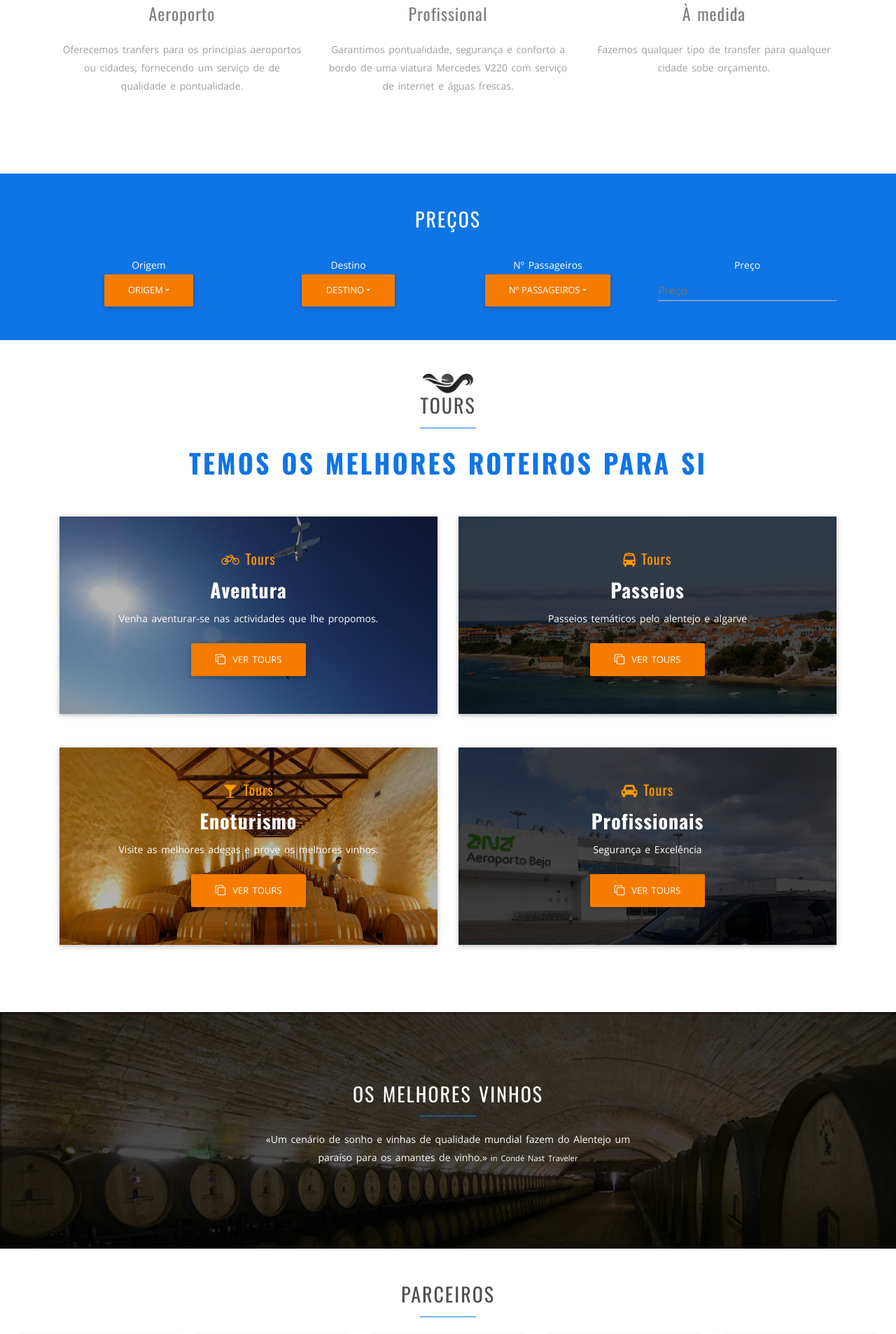
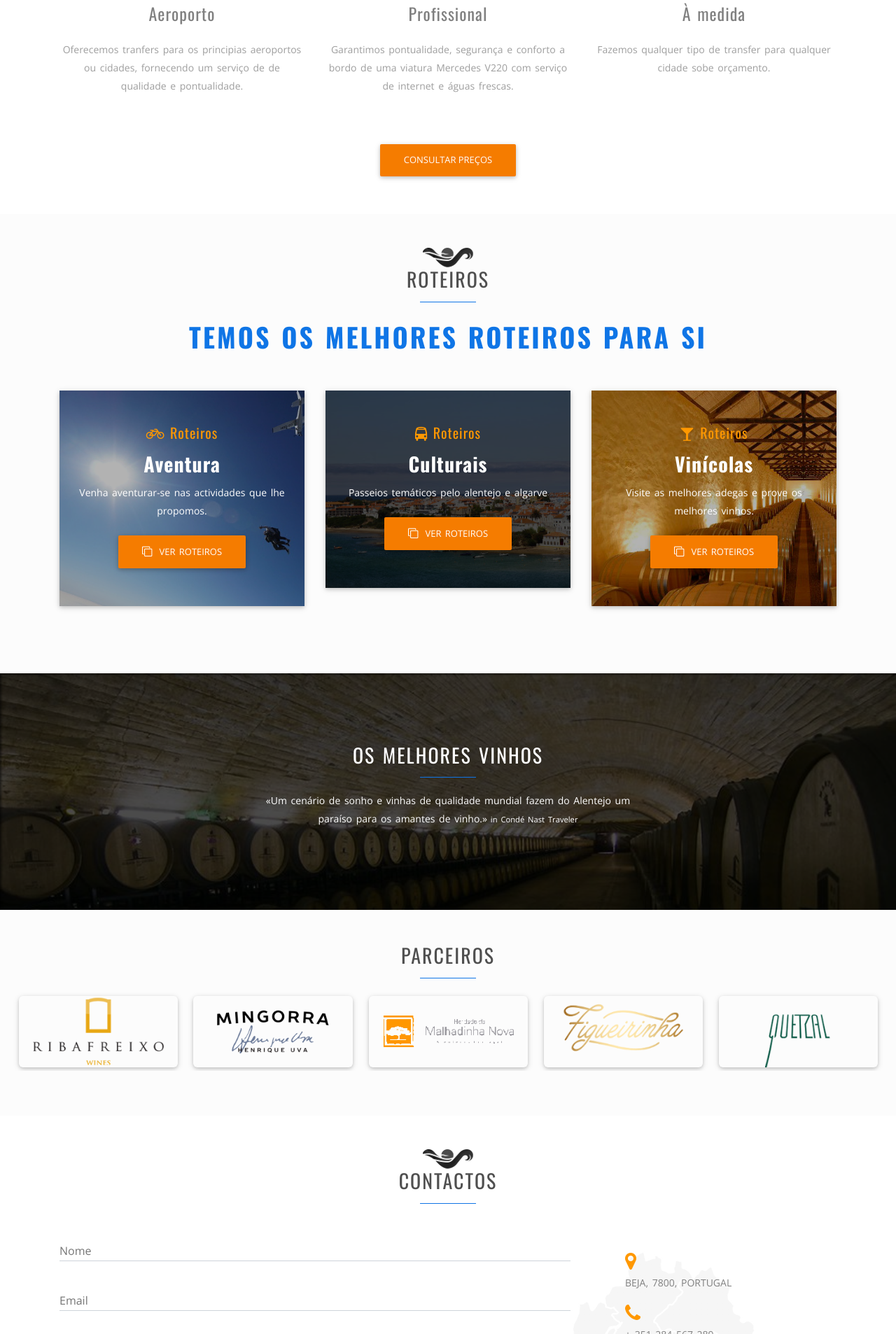
Before and after one commit to nmilho/lsa, a PHP site: page / in a window 1280 px wide. Shown: the part 1544-3450 px from the top of the page at 70% size. Run offline with PHP 8.4, Linux system fonts and the light colour scheme.

Commit message:
[WIP] modal de precos

```diff
--- a/css/carousel.css
+++ b/css/carousel.css
@@ -21,16 +21,16 @@
     background-position: center center;
 }
 #landing-carousel .carousel-item:nth-child(1) {
-    background-image: url("/photos/vinha04.jpg");
+    background-image: url("/photos/girasol.jpg");
 }
 #landing-carousel .carousel-item:nth-child(2) {
-    background-image: url("/photos/vinha03.jpg");
+    background-image: url("/photos/outono.jpg");
 }
 #landing-carousel .carousel-item:nth-child(3) {
-    background-image: url("/photos/balao.jpg");
+    background-image: url("/photos/alqueva.jpg");
 }
 #landing-carousel .carousel-item:nth-child(4) {
-    background-image: url("/photos/vinha02.jpg");
+    background-image: url("/photos/ralo.jpg");
 }
 
 #landing-carousel.carousel .carousel-indicators li {
--- a/css/style.css
+++ b/css/style.css
@@ -195,3 +195,8 @@
 .blue-text {
 	color: #0f75e6 !important;
 }
+
+
+.w-auto {
+	width: auto;
+}
--- a/index.html
+++ b/index.html
@@ -60,7 +60,7 @@
                     </li>
 
                     <li class="nav-item">
-                        <a class="nav-link smooth-scroll" href="#tours">Tours</a>
+                        <a class="nav-link smooth-scroll" href="#tours">Roteiros</a>
                     </li>
 
                     <li class="nav-item">
@@ -315,101 +315,18 @@
                         </div>
                         <!--Grid column-->
 
+                        <!--Grid column-->
+                        <div class="col-md-12">
+                            <button type="button" class="btn btn-orange" data-toggle="modal" data-target="#transfersprice">
+                                Consultar Preços
+                            </button>
+                        </div>
+                        <!--Grid column-->
                     </div>
                     <!--Grid row-->
                 </div>
             </section>
             <!--./Section: Transfers-->
-
-            <!--Section: TransfersPrice-->
-            <section id="transferesprice" class="blue py-5 text-center">
-                <div class="container">
-                    <h2 class="titlenoimg white-text">
-                        Preços
-                    </h2>
-                    <div class="row">
-                        <div class="col-md-3 origem">
-                            <span class="white-text">
-                                Origem<br/>
-                            </span>
-                            <!-- Origem dropdown -->
-                            <div class="btn-group">
-                                <button class="btn origem btn-orange dropdown-toggle" type="button" data-toggle="dropdown" aria-haspopup="true" aria-expanded="false">Origem</button>
-
-                                <div class="dropdown-menu origem">
-                                    <a class="dropdown-item" data-destino="Beja" href="#/">Albufeira</a>
-                                    <a class="dropdown-item" data-destino="Todos" href="#/">Beja</a>
-                                    <a class="dropdown-item" data-destino="Beja"  href="#/">Évora</a>
-                                    <a class="dropdown-item" data-destino="Beja" href="#/">Faro Apt</a>
-                                    <a class="dropdown-item" data-destino="Beja" href="#/">Lagos</a>
-                                    <a class="dropdown-item" data-destino="Beja" href="#/">Lisboa Apt</a>
-                                    <a class="dropdown-item" data-destino="Beja" href="#/">Sevilha</a>
-                                    <a class="dropdown-item" data-destino="Beja" href="#/">Sines</a>
-                                    <a class="dropdown-item" data-destino="Beja" href="#/">V. Real Stº António</a>
-                                    <a class="dropdown-item" data-destino="Beja" href="#/">Zambujeira</a>
-                                    <a class="dropdown-item" href="#/">Outro</a>
-                                </div>
-                            </div>
-                            <!--./ Origem dropdown -->
-                        </div>
-                        <div class="col-md-3 destino">
-                            <span class="white-text">
-                                Destino<br/>
-                            </span>
-                            <!-- Destino dropdown -->
-                            <div class="btn-group">
-                                <button class="btn destino btn-orange dropdown-toggle" type="button" data-toggle="dropdown" aria-haspopup="true" aria-expanded="false">Destino</button>
-
-                                <div class="dropdown-menu destino">
-                                    <a class="dropdown-item" data-origem="Beja" href="#/">Albufeira</a>
-                                    <a class="dropdown-item" data-origem="Todas" href="#/">Beja</a>
-                                    <a class="dropdown-item" data-origem="Beja"  href="#/">Évora</a>
-                                    <a class="dropdown-item" data-origem="Beja" href="#/">Faro Apt</a>
-                                    <a class="dropdown-item" data-origem="Beja" href="#/">Lagos</a>
-                                    <a class="dropdown-item" data-origem="Beja" href="#/">Lisboa Apt</a>
-                                    <a class="dropdown-item" data-origem="Beja" href="#/">Sevilha</a>
-                                    <a class="dropdown-item" data-origem="Beja" href="#/">Sines</a>
-                                    <a class="dropdown-item" data-origem="Beja" href="#/">V. Real Stº António</a>
-                                    <a class="dropdown-item" data-origem="Beja" href="#/">Zambujeira</a>
-                                    <a class="dropdown-item" href="#/">Outro</a>
-                                </div>
-                            </div>
-                            <!--./ Destino dropdown -->
-                        </div>
-                        <div class="col-md-3 passageiros">
-                            <span class="white-text">
-                                Nº Passageiros<br/>
-                            </span>
-                            <!-- Passageiros dropdown -->
-                            <div class="btn-group">
-                                <button class="btn passageiros btn-orange dropdown-toggle" type="button" data-toggle="dropdown" aria-haspopup="true" aria-expanded="false">Nº Passageiros</button>
-
-                                <div class="dropdown-menu passageiros">
-                                    <a class="dropdown-item" href="#/">1-4</a>
-                                    <a class="dropdown-item" href="#/">5-7</a>
-                                </div>
-                            </div>
-                            <!--./ Origem dropdown -->
-                        </div>
-                        <div class="col-md-3 preco">
-                            <span class="white-text">
-                                Preço<br/>
-                            </span>
-                            <!-- Preco input -->
-                            <div class="md-form mt-0">
-                                <input type="text" id="inputPreco" class="form-control" disabled>
-                                <label for="inputPreco" class="disabled">Preço</label>
-                            </div>
-                        </div>
-                    </div>
-                </div>
-            </section>
-            <!--./Section: TransfersPrice-->
-
-
-
-
-
 
 
 
@@ -419,14 +336,14 @@
             <section id="tours" class="text-center py-5">
                 <div class="container">
                     <!-- Heading -->
-                    <h2 class="title dark-grey-text">Tours</h2>
+                    <h2 class="title dark-grey-text">Roteiros</h2>
                     <p class="subtitle blue-text mb-5">Temos os melhores roteiros para si</p>
 
                     <!--Grid row-->
                     <div class="row">
 
                         <!--Grid column-->
-                        <div class="col-md-6 mb-5">
+                        <div class="col-md-4 mb-5">
 
                             <!-- Card -->
                             <div class="card card-image" style="background-image: url(/photos/aventura.jpg);">
@@ -434,10 +351,10 @@
                                 <!-- Content -->
                                 <div class="text-white text-center d-flex align-items-center rgba-black-light py-5 px-4">
                                     <div class="w-100">
-                                        <h5 class="orange-text"><i class="fa fa-bicycle"></i> Tours</h5>
+                                        <h5 class="orange-text"><i class="fa fa-bicycle"></i> Roteiros</h5>
                                         <h3 class="card-title pt-2"><strong>Aventura</strong></h3>
                                         <p>Venha aventurar-se nas actividades que lhe propomos.</p>
-                                        <a class="btn btn-orange"><i class="fa fa-clone left"></i> Ver Tours</a>
+                                        <a class="btn btn-orange"><i class="fa fa-clone left"></i> Ver Roteiros</a>
                                     </div>
                                 </div>
                                 <!-- Content -->
@@ -449,7 +366,7 @@
                         <!--Grid column-->
 
                         <!--Grid column-->
-                        <div class="col-md-6 mb-5">
+                        <div class="col-md-4 mb-5">
 
                             <!-- Card -->
                             <div class="card card-image" style="background-image: url(/photos/passeios.jpg);">
@@ -457,10 +374,10 @@
                                 <!-- Content -->
                                 <div class="text-white text-center d-flex align-items-center rgba-black-strong py-5 px-4">
                                     <div class="w-100">
-                                        <h5 class="orange-text"><i class="fa fa-bus"></i> Tours</h5>
-                                        <h3 class="card-title pt-2"><strong>Passeios</strong></h3>
+                                        <h5 class="orange-text"><i class="fa fa-bus"></i> Roteiros</h5>
+                                        <h3 class="card-title pt-2"><strong>Culturais</strong></h3>
                                         <p>Passeios temáticos pelo alentejo e algarve</p>
-                                        <a class="btn btn-orange"><i class="fa fa-clone left"></i> Ver Tours</a>
+                                        <a class="btn btn-orange"><i class="fa fa-clone left"></i> Ver Roteiros</a>
                                     </div>
                                 </div>
                                 <!-- Content -->
@@ -471,7 +388,7 @@
                         <!--Grid column-->
 
                         <!--Grid column-->
-                        <div class="col-md-6 mb-5">
+                        <div class="col-md-4 mb-5">
 
                             <!-- Card -->
                             <div class="card card-image" style="background-image: url(/photos/enoturismo.jpg);">
@@ -479,10 +396,10 @@
                                 <!-- Content -->
                                 <div class="text-white text-center d-flex align-items-center rgba-black-light py-5 px-4">
                                     <div class="w-100">
-                                        <h5 class="orange-text"><i class="fa fa-glass"></i> Tours</h5>
-                                        <h3 class="card-title pt-2"><strong>Enoturismo</strong></h3>
+                                        <h5 class="orange-text"><i class="fa fa-glass"></i> Roteiros</h5>
+                                        <h3 class="card-title pt-2"><strong>Vinícolas</strong></h3>
                                         <p>Visite as melhores adegas e prove os melhores vinhos.</p>
-                                        <a class="btn btn-orange"><i class="fa fa-clone left"></i> Ver Tours</a>
+                                        <a class="btn btn-orange"><i class="fa fa-clone left"></i> Ver Roteiros</a>
                                     </div>
                                 </div>
                                 <!-- Content -->
@@ -492,27 +409,6 @@
                         </div>
                         <!--Grid column-->
 
-                        <!--Grid column-->
-                        <div class="col-md-6 mb-5">
-
-                            <!-- Card -->
-                            <div class="card card-image" style="background-image: url(/photos/profissionais.jpg);">
-
-                                <!-- Content -->
-                                <div class="text-white text-center d-flex align-items-center rgba-black-strong py-5 px-4">
-                                    <div class="w-100">
-                                        <h5 class="orange-text"><i class="fa fa-car"></i> Tours</h5>
-                                        <h3 class="card-title pt-2"><strong>Profissionais</strong></h3>
-                                        <p>Segurança e Excelência</p>
-                                        <a class="btn btn-orange"><i class="fa fa-clone left"></i> Ver Tours</a>
-                                    </div>
-                                </div>
-                                <!-- Content -->
-                            </div>
-                            <!-- Card -->
-
-                        </div>
-                        <!--Grid column-->
 
                     </div>
                     <!--Grid row-->
@@ -733,43 +629,11 @@
 
 
     <!--Footer-->
-    <footer class="page-footer font-small blue darken-1 pt-0">
+    <footer class="page-footer font-small blue pt-0">
 
-        <!-- Social buttons -->
-        <div class="blue darken-3">
-            <div class="container">
-                <!--Grid row-->
-                <div class="row py-4 d-flex align-items-center">
-
-                    <!--Grid column-->
-                    <div class="col-md-6 col-lg-5 text-center text-md-left mb-4 mb-md-0">
-                        <h6 class="mb-0 white-text">Siga-nos nas redes sociais!</h6>
-                    </div>
-                    <!--Grid column-->
-
-                    <!--Grid column-->
-                    <div class="col-md-6 col-lg-7 text-center text-md-right">
-                        <!--Facebook-->
-                        <a href="https://www.facebook.com/Land-Sea-alentejo-545763372449882/" target="_blank" class="fb-ic ml-0">
-                            <i class="fa fa-facebook-square white-text fa-2x mr-4"> </i>
-                        </a>
-                        <!--Instagram-->
-                        <!--
-                        <a class="ins-ic">
-                            <i class="fa fa-instagram white-text mr-lg-4"> </i>
-                        </a>
-                        -->
-                    </div>
-                    <!--Grid column-->
-
-                </div>
-                <!--Grid row-->
-            </div>
-        </div>
-        <!-- Social buttons -->
 
         <!--Footer Links-->
-        <div class="container mt-5 mb-4 text-center text-md-left">
+        <div class="container pt-5 mt-5 mb-4 text-center text-md-left">
             <div class="row mt-3">
 
                 <!--First column-->
@@ -803,20 +672,17 @@
                 <!--Third column-->
                 <div class="col-md-3 col-lg-2 col-xl-2 mx-auto mb-4">
                     <h6 class="text-uppercase font-weight-bold">
-                        <strong>Tours</strong>
+                        <strong>Roteiros</strong>
                     </h6>
                     <hr class="orange accent-2 mb-4 mt-0 d-inline-block mx-auto" style="width: 60px;">
                     <p>
                         <a href="#!">Aventura</a>
                     </p>
                     <p>
-                        <a href="#!">Enoturismo</a>
+                        <a href="#!">Culturais</a>
                     </p>
                     <p>
-                        <a href="#!">Profissional</a>
-                    </p>
-                    <p>
-                        <a href="#!">Passeios</a>
+                        <a href="#!">Vinícolas</a>
                     </p>
                 </div>
                 <!--/.Third column-->
```
Also changed, not shown: other parts of index.html (+116 -3 lines), photos/alqueva.jpg (added), photos/campo.jpg (added), 3 other files.
